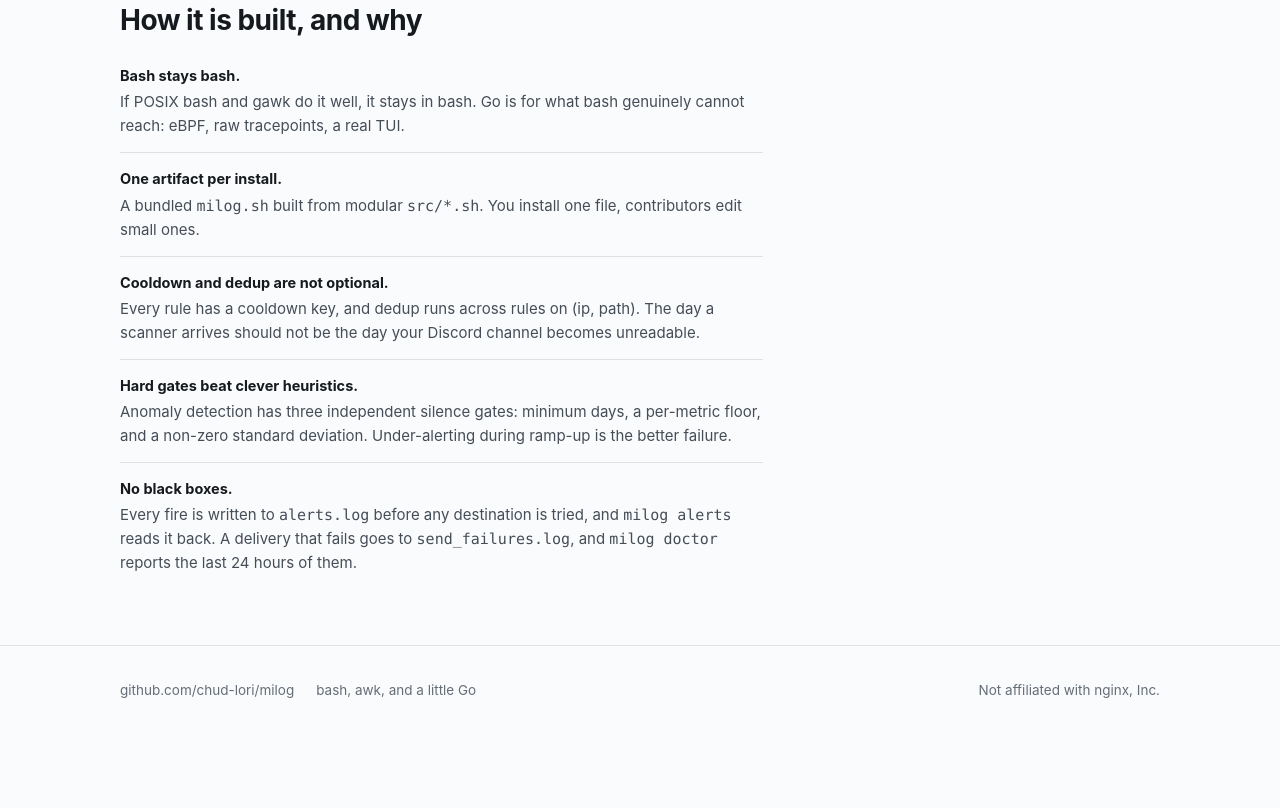
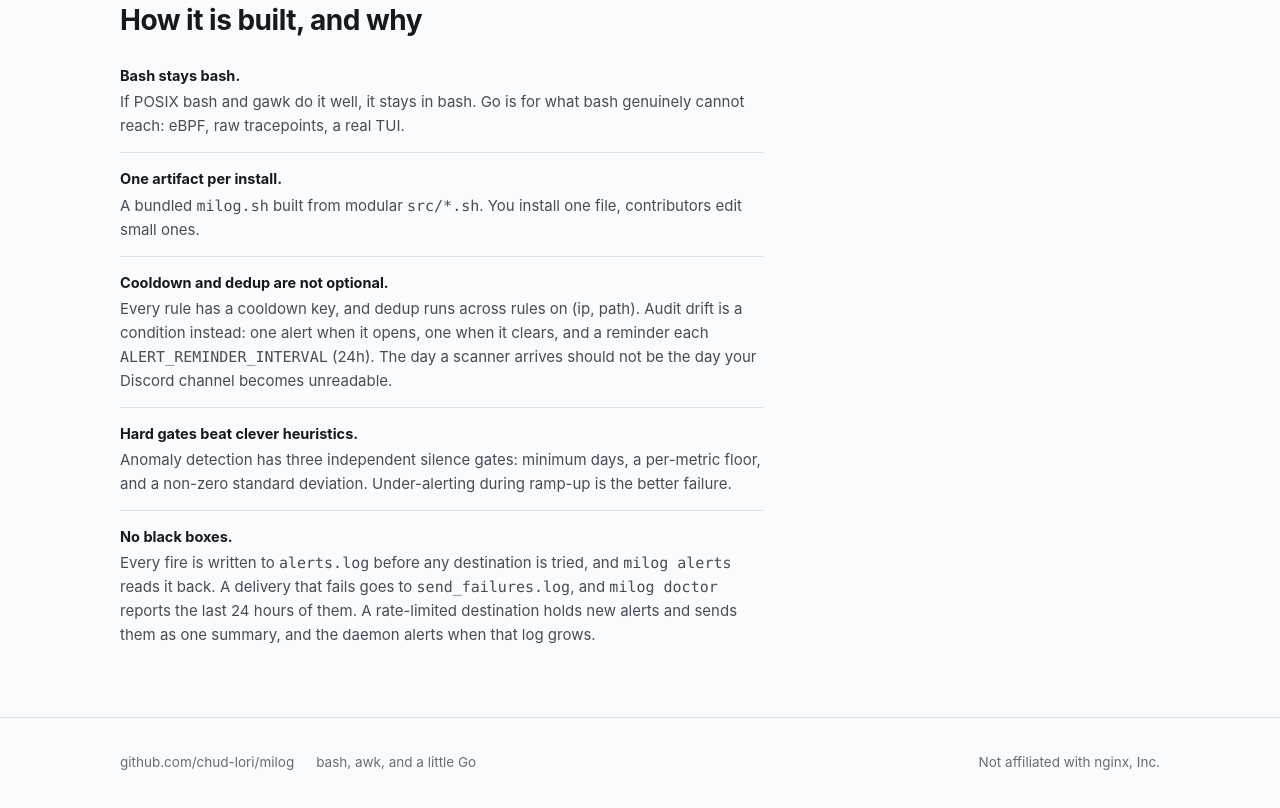
Before and after one commit to chud-lori/milog, a plain HTML site: page docs/index.html in a window 1280 px wide. Shown: the part 8542-9350 px from the top of the page. Before the commit the page ends 9290 px from the top, so only its background shows below. Drawn offline with Linux system fonts and the light colour scheme.

Commit message:
Document alert conditions, reminders and rate-limit queueing

```diff
--- a/docs/index.html
+++ b/docs/index.html
@@ -694,6 +694,7 @@ LOGS=(
         <pre class="block"><code>MILOG_CONFIG            MILOG_LOG_DIR           MILOG_REFRESH
 MILOG_ALERTS_ENABLED    MILOG_ALERT_ROUTES      MILOG_ALERT_COOLDOWN
 MILOG_ALERT_DEDUP_WINDOW  MILOG_ALERT_HOOK_TIMEOUT  MILOG_ALERT_LOG_MAX_BYTES
+MILOG_ALERT_REMINDER_INTERVAL
 MILOG_DISCORD_WEBHOOK   MILOG_SLACK_WEBHOOK     MILOG_TELEGRAM_BOT_TOKEN
 MILOG_TELEGRAM_CHAT_ID  MILOG_MATRIX_HOMESERVER MILOG_MATRIX_ROOM
 MILOG_MATRIX_TOKEN      MILOG_WEBHOOK_URL       MILOG_WEBHOOK_TEMPLATE
@@ -885,6 +886,8 @@ sudo journalctl -u milog-probe.service -f</code></pre>
       <li>
         <strong>Cooldown and dedup are not optional.</strong>
         Every rule has a cooldown key, and dedup runs across rules on (ip, path).
+        Audit drift is a condition instead: one alert when it opens, one when it
+        clears, and a reminder each <code>ALERT_REMINDER_INTERVAL</code> (24h).
         The day a scanner arrives should not be the day your Discord channel
         becomes unreadable.
       </li>
@@ -899,7 +902,9 @@ sudo journalctl -u milog-probe.service -f</code></pre>
         Every fire is written to <code>alerts.log</code> before any destination
         is tried, and <code>milog alerts</code> reads it back. A delivery that
         fails goes to <code>send_failures.log</code>, and
-        <code>milog doctor</code> reports the last 24 hours of them.
+        <code>milog doctor</code> reports the last 24 hours of them. A rate-limited
+        destination holds new alerts and sends them as one summary, and the daemon
+        alerts when that log grows.
       </li>
     </ul>
   </div>
```
Also changed, not shown: 5 other files.
